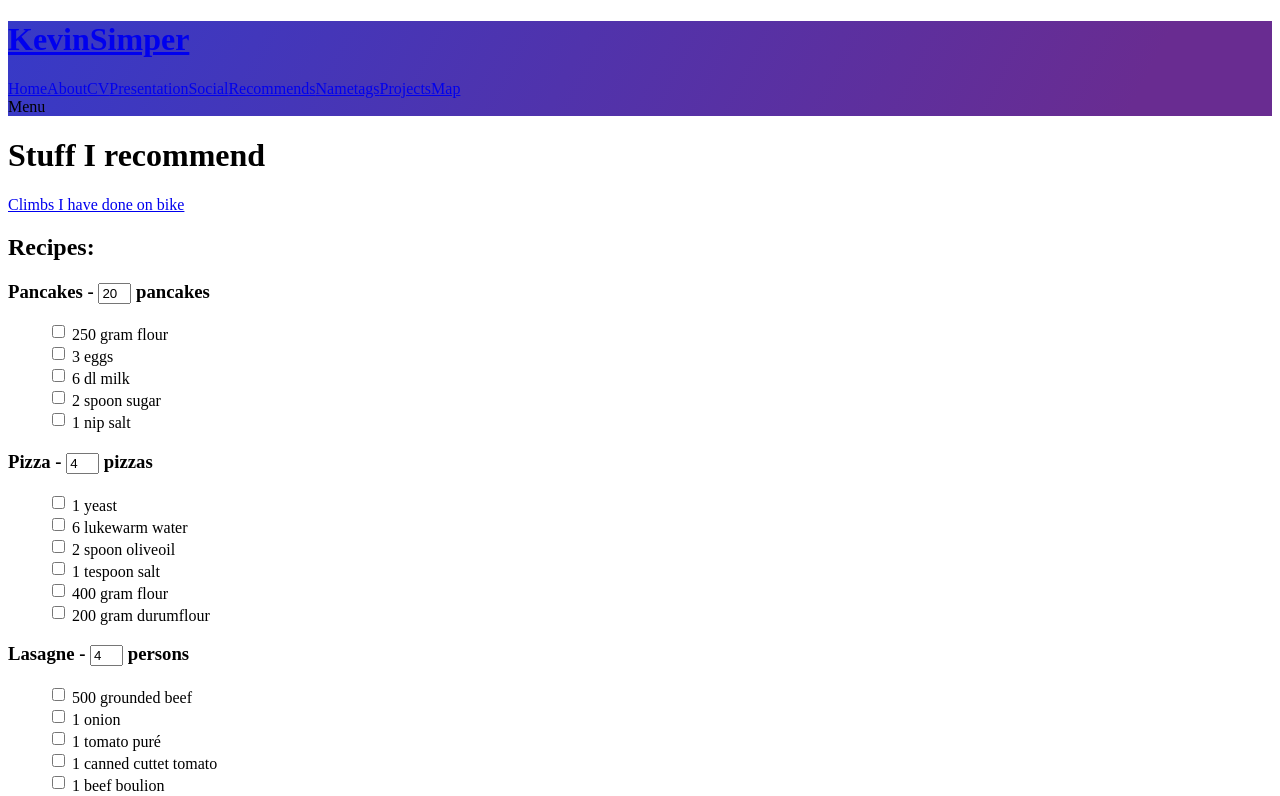
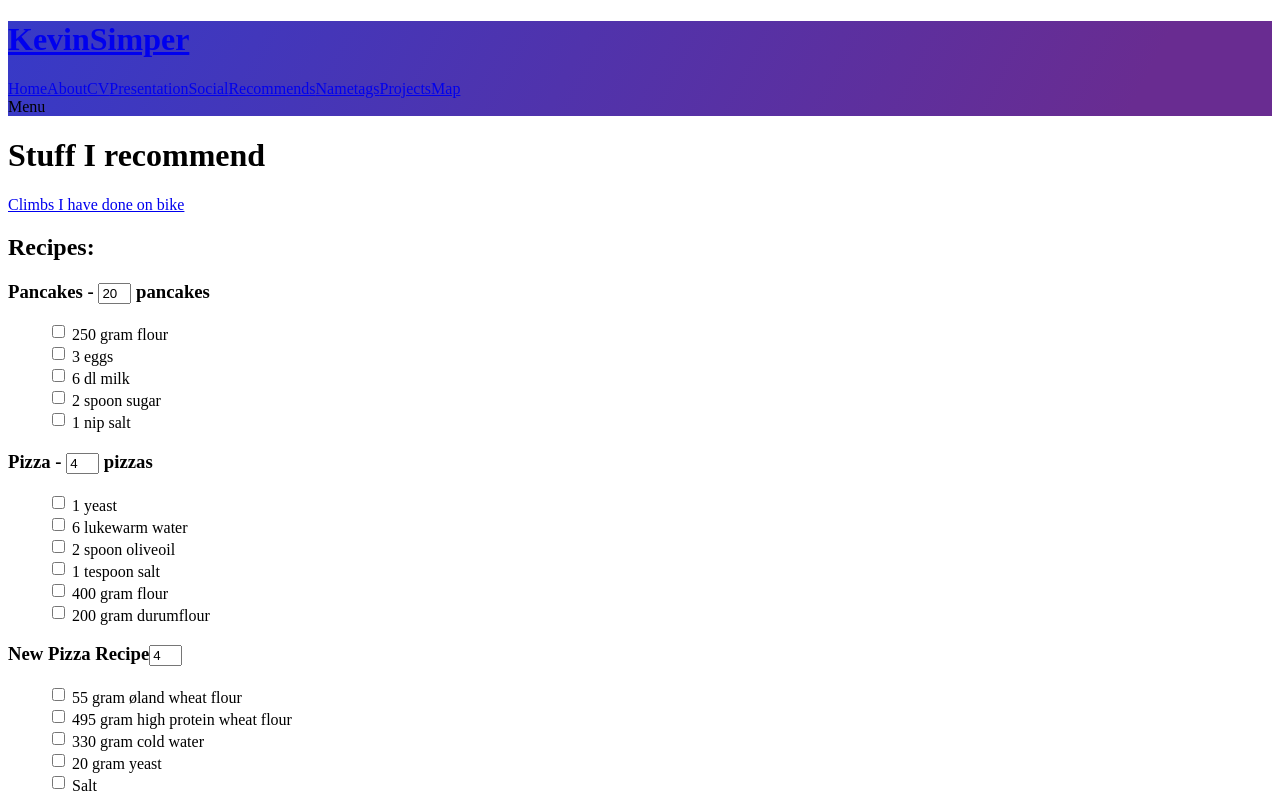
Before and after one commit to kevinsimper/kevinsimper.dk, a Next.js app: page /recommends in a window 1280 px wide. Shown: the top 796 px of the page. Built offline with nearby package versions, Linux system fonts and the light colour scheme.

Commit message:
Document new pizza recipe

```diff
--- a/pages/recommends.tsx
+++ b/pages/recommends.tsx
@@ -25,6 +25,9 @@ function RecommendsPage() {
   const router = useRouter()
   const pizza = router.query?.pizza?.toString()
     ? parseInt(router.query?.pizza?.toString())
+    : 4
+  const newPizza = router.query?.newPizza?.toString()
+    ? parseInt(router.query?.newPizza?.toString())
     : 4
   const lasagne = router.query?.lasagne?.toString()
     ? parseInt(router.query?.lasagne?.toString())
@@ -89,6 +92,26 @@ function RecommendsPage() {
       </div>
       <div className="mb-2">
         <h3 className="text-xl">
+          New Pizza Recipe
+          <input
+            type="text"
+            style={{ width: 25 }}
+            defaultValue={newPizza}
+            onChange={(e) => {
+              router.push('?newPizza=' + e.target.value)
+            }}
+          />{' '}
+        </h3>
+        <ul>
+          <Item>{55 * (newPizza / 4)} gram øland wheat flour</Item>
+          <Item>{495 * (newPizza / 4)} gram high protein wheat flour</Item>
+          <Item>{330 * (newPizza / 4)} gram cold water</Item>
+          <Item>{20 * (newPizza / 4)} gram yeast</Item>
+          <Item>Salt</Item>
+        </ul>
+      </div>
+      <div className="mb-2">
+        <h3 className="text-xl">
           Lasagne -{' '}
           <input
             type="text"
```
